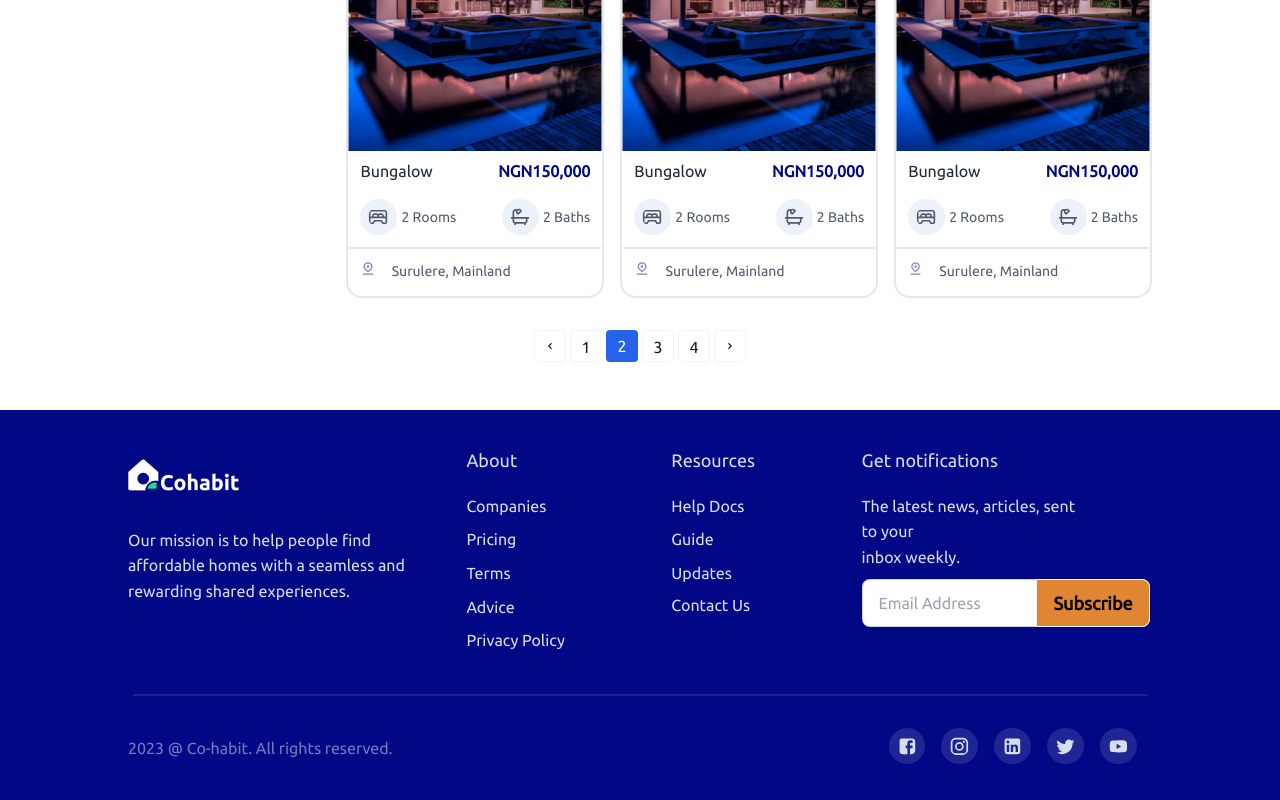
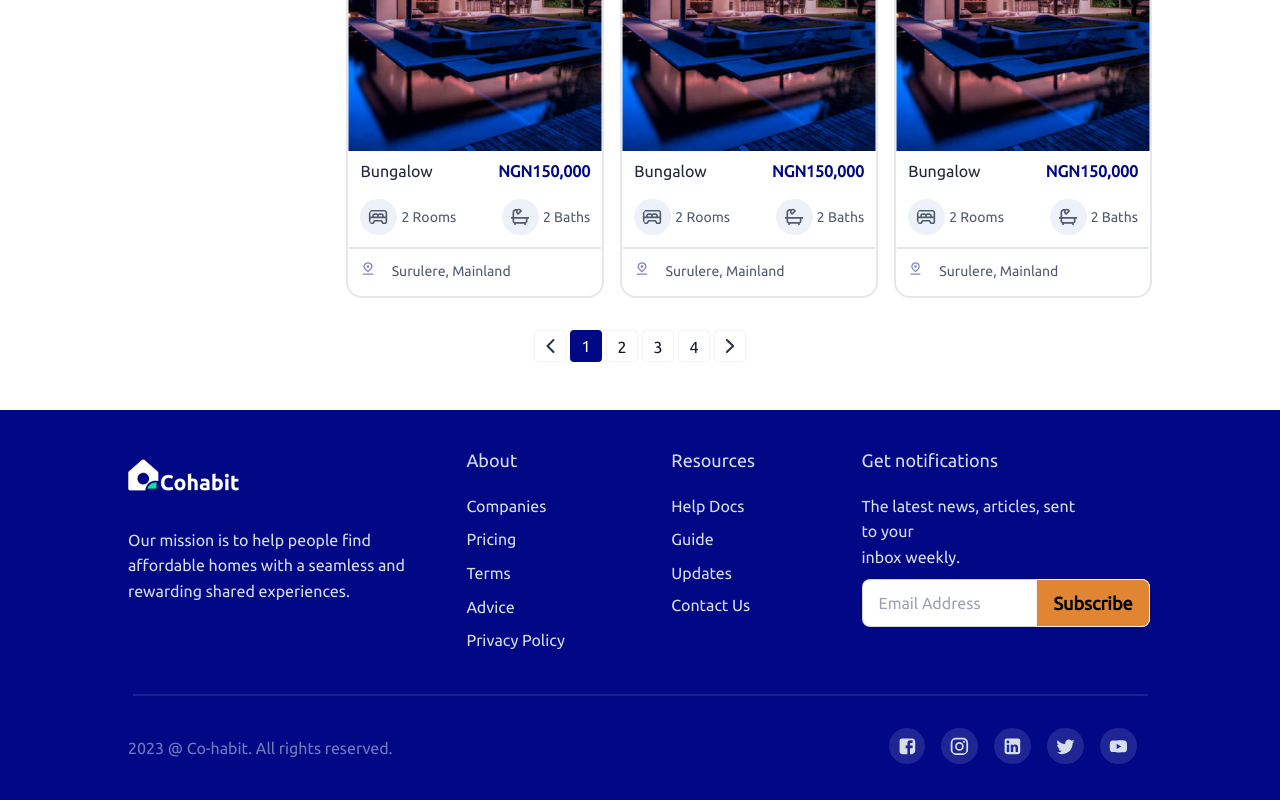
Before and after one commit to lazynerd-studios/Co-Habit-Landing, a React (Vite) app: page /listing in a window 1280 px wide. Shown: the part 1910-2710 px from the top of the page. Built offline with nearby package versions, Linux system fonts and the light colour scheme.

Commit message:
Update Listing.jsx

```diff
--- a/src/Components/Listing/Listing.jsx
+++ b/src/Components/Listing/Listing.jsx
@@ -847,31 +847,29 @@ const Listings = () => {
               className="inline-flex h-8 w-8 items-center justify-center rounded border border-gray-100 bg-white text-gray-900 rtl:rotate-180"
             >
               <span className="sr-only">Prev Page</span>
-              <svg
-                xmlns="http://www.w3.org/2000/svg"
-                className="h-3 w-3"
-                viewBox="0 0 20 20"
-                fill="currentColor"
-              >
-                <path
-                  fillRule="evenodd"
-                  d="M12.707 5.293a1 1 0 010 1.414L9.414 10l3.293 3.293a1 1 0 01-1.414 1.414l-4-4a1 1 0 010-1.414l4-4a1 1 0 011.414 0z"
-                  clipRule="evenodd"
-                />
+              <svg xmlns="http://www.w3.org/2000/svg" width="25" height="24" viewBox="0 0 25 24" fill="none">
+                <g clip-path="url(#clip0_1030_276)">
+                  <path d="M15.5 6L9.5 12L15.5 18" stroke="#25324B" stroke-width="2" stroke-linecap="round" stroke-linejoin="round" />
+                </g>
+                <defs>
+                  <clipPath id="clip0_1030_276">
+                    <rect width="24" height="24" fill="white" transform="translate(0.5)" />
+                  </clipPath>
+                </defs>
               </svg>
             </a>
           </li>
 
           <li>
             <a
-              className="block h-8 w-8 rounded border border-gray-100 bg-white text-center leading-8 text-gray-900"
+              className="block h-8 w-8 rounded border-blue-600 bg-[#010886] text-center leading-8 text-white"
             >
               1
             </a>
           </li>
 
           <li
-            className="block h-8 w-8 rounded border-blue-600 bg-blue-600 text-center leading-8 text-white"
+            className="block h-8 w-8 rounded border border-gray-100 bg-white text-center leading-8 text-gray-900"
           >
             2
           </li>
@@ -897,27 +895,23 @@ const Listings = () => {
               className="inline-flex h-8 w-8 items-center justify-center rounded border border-gray-100 bg-white text-gray-900 rtl:rotate-180"
             >
               <span className="sr-only">Next Page</span>
-              <svg
-                xmlns="http://www.w3.org/2000/svg"
-                className="h-3 w-3"
-                viewBox="0 0 20 20"
-                fill="currentColor"
-              >
-                <path
-                  fillRule="evenodd"
-                  d="M7.293 14.707a1 1 0 010-1.414L10.586 10 7.293 6.707a1 1 0 011.414-1.414l4 4a1 1 0 010 1.414l-4 4a1 1 0 01-1.414 0z"
-                  clipRule="evenodd"
-                />
+              <svg xmlns="http://www.w3.org/2000/svg" width="26" height="24" viewBox="0 0 26 24" fill="none">
+                <g clip-path="url(#clip0_1030_294)">
+                  <path d="M9.875 6L16.125 12L9.875 18" stroke="#25324B" stroke-width="2" stroke-linecap="round" stroke-linejoin="round" />
+                </g>
+                <defs>
+                  <clipPath id="clip0_1030_294">
+                    <rect width="25" height="24" fill="white" transform="translate(0.5)" />
+                  </clipPath>
+                </defs>
               </svg>
             </a>
           </li>
         </ol>
         {/* end of pagination */}
 
-
-
-      </motion.div >
-    </section >
+      </motion.div>
+    </section>
   )
 }
 
```
